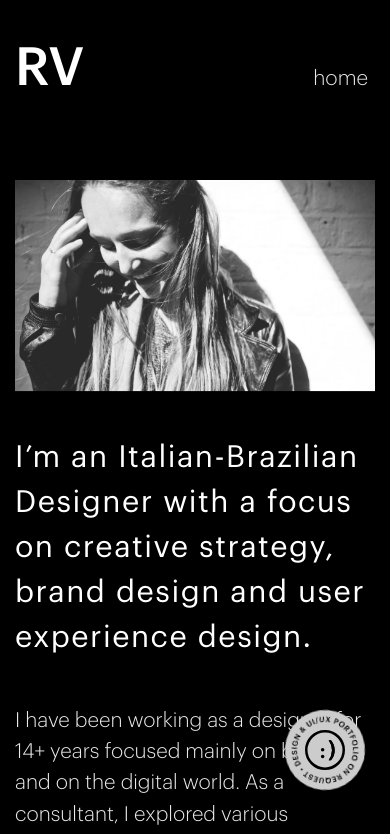
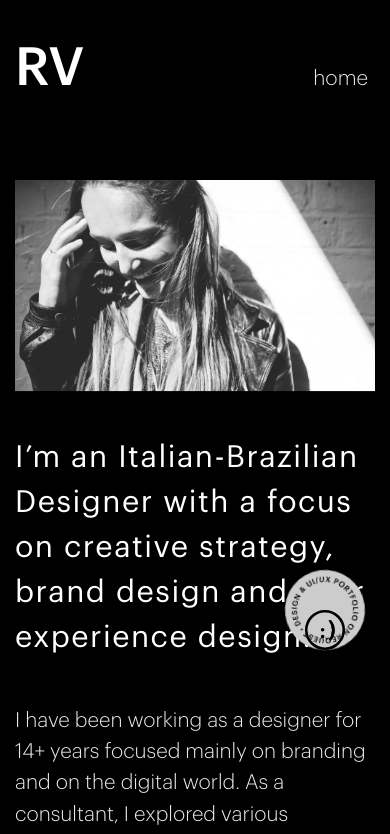
Before and after one commit to dvidotti/rafaela_coming_soon, a React (Create React App) app: page /about in a window 390 px wide. Shown: the top 834 px of the page. Built offline with nearby package versions, Linux system fonts and the light colour scheme.

Commit message:
add bottom CSS property for IOS lower bar

```diff
--- a/src/screens/About/About.css
+++ b/src/screens/About/About.css
@@ -168,11 +168,14 @@
     .image-rotation {
         width: 80px;
         bottom: -140px;
+        bottom: env(safe-area-inset-bottom);
+
         right: 10px;
     }
 
     .face {
         bottom: -120px;
+        bottom: env(safe-area-inset-bottom);
         right: 30px;
         width: 40px;
     }
```
